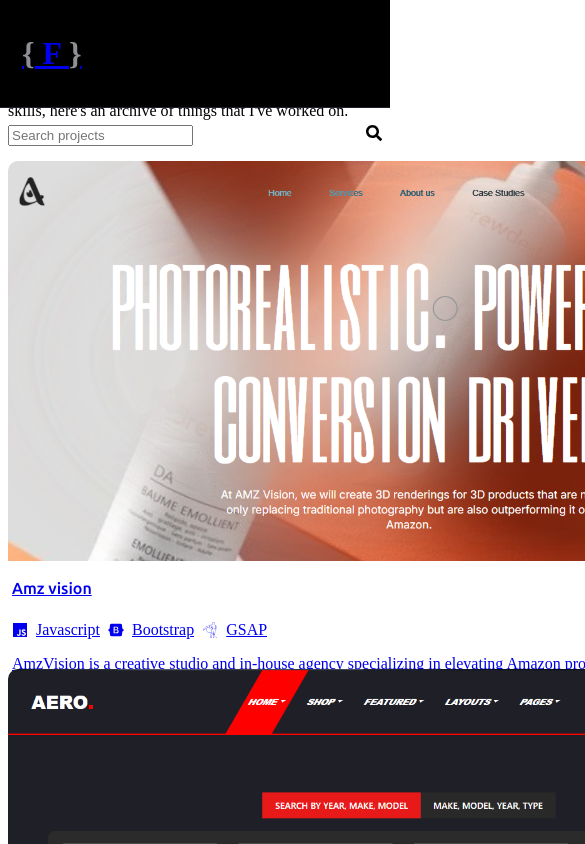
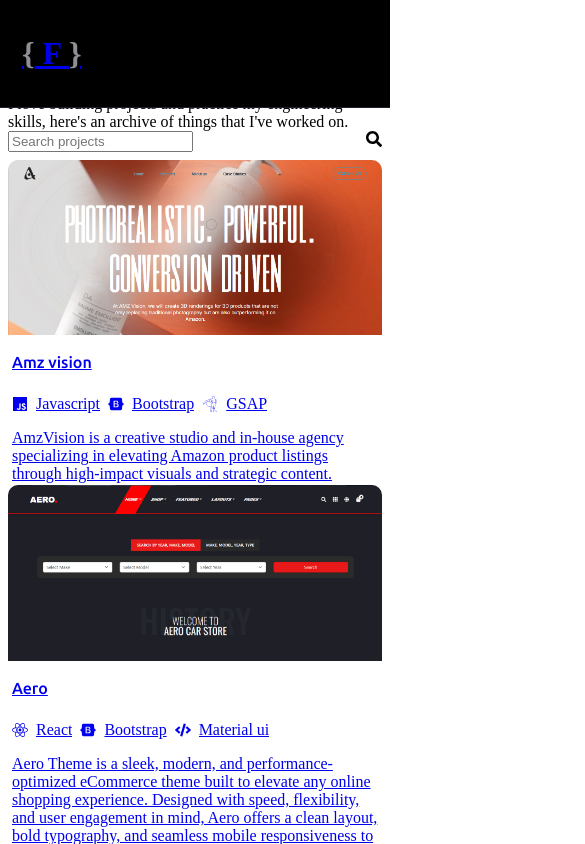
Before and after one commit to NextGenCodde/Faizan.dev, a Next.js app: page /projects in a window 390 px wide. Shown: the top 844 px of the page, 585 px wide, since content can reach past the window. Built offline with nearby package versions, Linux system fonts and the light colour scheme.

Commit message:
Fix mobile responsiveness on projects page: improve image sizing, layout spacing, and container width

```diff
--- a/components/Card.js
+++ b/components/Card.js
@@ -143,6 +143,9 @@
               style={{
                 borderRadius: '10px 10px 0px 0px',
                 objectFit: 'cover',
+                width: '100%',
+                height: 'auto',
+                maxWidth: '100%',
               }}
               alt={title}
               src={imageURL}
--- a/components/Container.js
+++ b/components/Container.js
@@ -21,9 +21,10 @@
       <Box
         w={{ base: '100%', md: '70rem' }}
         mx={{ base: '0', md: 'auto' }}
-        px={{ base: '22px', lg: 0 }}
+        px={{ base: '16px', md: '22px', lg: 0 }}
         py={4}
         transition="0.4s"
+        overflow="hidden"
       >
         <Navbar enableTransition={enableTransition} />
         <Flex as="main" justify="center" direction="column">
--- a/pages/projects/index.js
+++ b/pages/projects/index.js
@@ -51,19 +51,19 @@
         </Head>
         <Stack
           justifyContent="center"
-          my={{ base: '15vh', md: '16vh' }}
-          spacing={10}
+          my={{ base: '10vh', md: '16vh' }}
+          spacing={{ base: 6, md: 10 }}
         >
-          <Stack spacing={5}>
+          <Stack spacing={{ base: 4, md: 5 }}>
             {' '}
-            <Heading color="displayColor" fontSize={{ base: '4xl', md: '6xl' }}>
+            <Heading color="displayColor" fontSize={{ base: '3xl', md: '6xl' }}>
               Projects
             </Heading>
             <Text fontSize={{ base: '14px', md: '16px' }}>
               I love building projects and practice my engineering skills,
               here's an archive of things that I've worked on.
             </Text>
-            <InputGroup maxW="400px">
+            <InputGroup maxW={{ base: '100%', md: '400px' }}>
               <InputRightElement pointerEvents="none">
                 <FaSearch />
               </InputRightElement>
@@ -76,7 +76,7 @@
             </InputGroup>
             <Divider />
           </Stack>
-          <SimpleGrid columns={{ sm: 1, md: 2 }} spacing={8}>
+          <SimpleGrid columns={{ base: 1, md: 2 }} spacing={{ base: 6, md: 8 }}>
             {projects
               .filter((e) =>
                 e.title.toLowerCase().includes(query.toLowerCase()),
```
